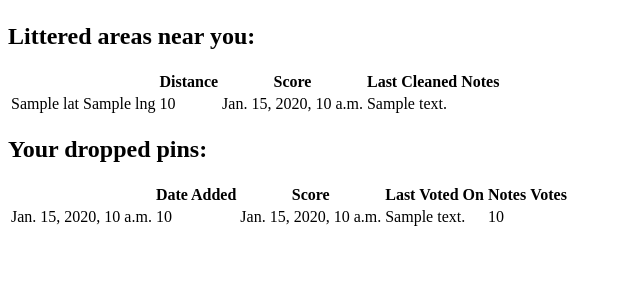
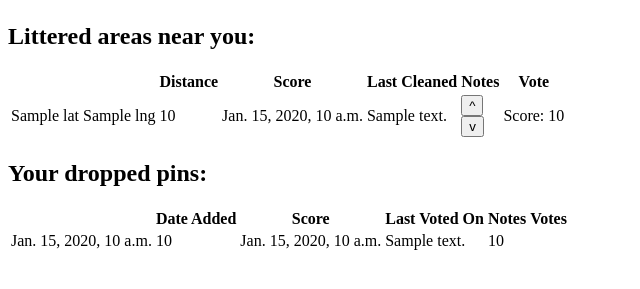
Before and after one commit to devbaj/CanIt, a Django app: template apps/dashboard/templates/dashboard/dashboard.html in a window 1280 px wide. Shown: the part 57-346 px from the top of the page, without its empty margins (0-640 px from the left). Run offline with Django 3.2, Linux system fonts and the light colour scheme; the template is opened without the code that fills it: most values are stand-ins (such as "Sample title", 1, 10 or a date in 2020).

Commit message:
added voting functionality to dashboard

```diff
--- a/apps/dashboard/templates/dashboard/dashboard.html
+++ b/apps/dashboard/templates/dashboard/dashboard.html
@@ -21,14 +21,30 @@
                     <th class="table__headval">Score</th>
                     <th class="table__headval">Last Cleaned</th>
                     <th class="table__headval">Notes</th>
+                    <th class="table__headval">Vote</th>
                 </th>
                 {% for marker in markerlist %}
+
                 <tr class="table__row">
                     <td class="table__item">{{marker.lat}} {{marker.lng}}</td>
                     <td class="table__item">{{marker.score}}</td>
                     <td class="table__item">{{marker.updated_at}}</td>
                     <td class="table__item">{{marker.notes}}</td>
-                </tr>
+                    <td class="table__item">
+                        <form action = "/dashboard/up", method = "POST">
+                            {% csrf_token %}
+                                <input type="hidden" name="markerid" value = "{{marker.id}}">
+                                <button type="submit">^</button>
+                        </form>
+                        <form action = "/dashboard/down", method = "POST">
+                            {% csrf_token %}
+                            <input type="hidden" name="markerid" value = "{{marker.id}}">
+                            <button type="submit">v</button>
+                        </form>
+                            </td>
+                        <td>Score: {{marker.score}}</td>
+
+
                 {% endfor %}
             </table>
             <h2 class="content__subtitle">Your dropped pins:</h2>
--- a/apps/dashboard/urls.py
+++ b/apps/dashboard/urls.py
@@ -2,5 +2,9 @@ from django.urls import path
 from . import views
 
 urlpatterns = [
-    path('', views.dashboard)
+    path('', views.dashboard),
+    path('up', views.vote_up),
+    path('down', views.vote_down)
+
+
 ]
--- a/apps/map/models.py
+++ b/apps/map/models.py
@@ -9,8 +9,7 @@ class MarkerManager(models.Manager):
 class Marker(models.Model):
     lat = models.CharField(max_length=255)
     lng = models.CharField(max_length=255)
-    creator = models.ForeignKey(
-        User, related_name="creators", on_delete=models.CASCADE)
+    creator = models.ForeignKey(User, related_name="creators", on_delete=models.CASCADE)
     score = models.IntegerField(default='0')
     votes = models.IntegerField(default='0')
     notes = models.TextField(default='')
```
Also changed, not shown: apps/dashboard/views.py (+15 -0 lines).
